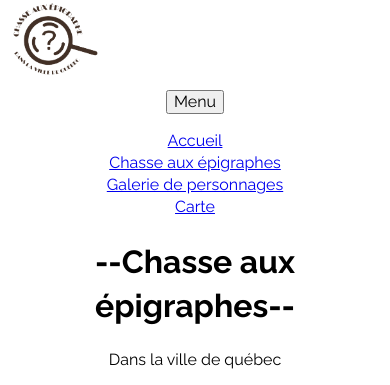
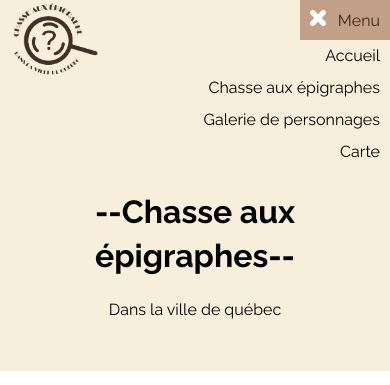
Before and after one commit to RaphaelGosselin/Epigraphe, a plain HTML site: page accueil/index.html in a window 390 px wide. Shown: the top 385 px of the page. Drawn offline with Linux system fonts and the light colour scheme; grey boxes are pictures that could not be loaded; a web font is replaced by a local one.

Commit message:
header mobile fait

```diff
--- a/accueil/index.html
+++ b/accueil/index.html
@@ -4,24 +4,24 @@
     <meta charset="UTF-8">
     <meta name="viewport" content="width=device-width, initial-scale=1.0">
     <title>Chasse aux épigraphes</title>
-
     <link rel="stylesheet" href="/assets/css/maitre/styleSheet.css">
+    <script src="/assets/js/menu.js" defer></script>
 </head>
 <body>
         <header>
           <div class="header_container">
             <div class="header__img">
             <img src="/assets/images/logo_finale.png" alt="Logo Chasse aux épigraphes" class="header__logo">
+            </div>
+              <nav class="header__nav">
+                <ul class="nav__list">
+                  <li class="nav__list-item"><a href="/accueil/index.html" class="nav__link">Accueil</a></li>
+                  <li class="nav__list-item"><a href="/chasse/index.html" class="nav__link">Chasse aux épigraphes</a></li>
+                  <li class="nav__list-item"><a href="/galerie/index.html" class="nav__link">Galerie de personnages</a></li>
+                  <li class="nav__list-item"><a href="/carte/index.html" class="nav__link">Carte</a></li>
+                </ul>
+              </nav>
           </div>
-          <button class="btn_menu" aria-label="Menu">Menu</button>
-          <nav class="header__nav">
-            <ul>
-              <li><a href="/accueil/index.html">Accueil</a></li>
-              <li><a href="/chasse/index.html">Chasse aux épigraphes</a></li>
-              <li><a href="/galerie/index.html">Galerie de personnages</a></li>
-              <li><a href="/carte/index.html">Carte</a></li>
-            </ul>
-          </nav>
             <div class="title">
               <h1><span>--</span>Chasse aux épigraphes<span>--</span></h1>
               <p>Dans la ville de québec</p>
--- a/assets/css/footer_header/header.css
+++ b/assets/css/footer_header/header.css
@@ -1,13 +1,168 @@
+header {
+    background-color: var(--color-background);
+}
 nav>ul {
     list-style: none;
     padding: 0;
 }
+/* logo */
 .header__img {
     width: 10rem;
 }
 .header__logo {
     width: 100%;
 }
-header {
+.header__nav{
+    text-align: right;
+    /* align-self: center; */
+}
+/* bande de nav */
+.header_container {
+    justify-content: space-between;
+    display: flex;
+    flex-wrap: nowrap;
+}
+.title {
     text-align: center;
 }
+.title p {
+    padding-bottom: 5rem;
+}
+/* menu hamburger */
+.nav__control:before{
+    background-image:url(../../images/ico-fermer.svg);
+    display: inline-block;
+    content:"";
+    width:1em;
+    height:1em;
+    /* compléter pour afficher l’icône X */
+    }
+    .nav--closed .nav__control:before{
+    /* compléter pour afficher l’icône Hamburger */
+    background-image: url(../../images/ico-menu.svg);
+    content: "";
+    width: 1em;
+    height: 1em;
+    }
+/* Bouton du menu */
+.nav__span {
+    padding-left: 1.2rem;
+}
+.nav__control {
+    background-color: var(--color-btn);
+    color: var(--color-texte);
+    border: none;
+    padding: 10px;
+    min-width: 40px;
+}
+
+@media (min-width: 600px) {
+    .nav__control {
+        display: none;
+    }
+}
+
+.nav__control:hover,
+.nav__control:active {
+    color: #fff;
+}
+
+.nav__control:focus {
+    /* En mettant la règle outline: none;, les styles du navigateur
+     * pour les éléments en cours de focus sont effacés. Il faut alors
+     * les remplacer par d'autres styles qui peuvent être plus
+     * en accord avec la direction visuelle du projet.
+     */
+    outline: none;
+    /* AUTRES STYLES EN REMPLACEMENT DU OUTLINE */
+    /*
+     * Les règles outline-offset et outline permettent
+     * de modifier l'apparence du outline par défaut des navigateurs.
+     */
+    outline-offset: -5px;
+    outline:var(--color-Y) auto 5px;
+}
+
+
+.nav__control:before {
+    display: inline-block;
+    content: "";
+    width: 1em;
+    height: 1em;
+    /* compléter pour afficher l’icône X */
+}
+/* Liste du menu */
+.nav__list {
+    margin: 0;
+    padding: 0;
+    list-style: none;
+    max-height: none;
+}
+
+@media (min-width: 600px) {
+    .nav__list-item {
+        display: inline-block;
+    }
+}
+
+/* Liens du menu */
+.nav__link {
+    display: block;
+    padding: 5px 10px;
+    width: 100%;
+}
+
+.nav__link:link,
+.nav__link:visited {
+    text-decoration: none;
+    color: inherit;
+}
+
+.nav__link:hover {
+    color: var(--color-Y);
+}
+
+.nav__link:active {
+    color: var(--color-Y);
+}
+
+
+.nav__link:focus {
+    outline-offset: -5px;
+    outline: var(--color-Y) auto 5px;
+}
+
+/** Une classe nav__link--active
+    sert à définir un état différent
+    pour l'item de menu actif
+    **/
+.nav__link--active {
+    border-left: 5px solid var(--color-Y);
+}
+
+@media (min-width: 600px) {
+    .nav__link--active {
+        border-left: none;
+        border-bottom: 5px solid var(--color-Y);
+    }
+}
+
+
+/* L'ajout par JavaScript de la classe .js
+ * permet de rédiger des sélecteurs conditionnels à ce que Javascript est actif
+ * De cette façon,
+ *** en l'absence de JavaScript le menu restera visible et accessible
+ *** en présence de JavaScript le menu est caché
+ */
+@media (max-width: 599px) {
+    .js .nav__list {
+        max-height: 100vh;
+        overflow: hidden;
+        transition: max-height 2s;
+    }
+
+    .js .nav--closed .nav__list {
+        max-height: 0;
+        transition: max-height 0.5s;
+    }
+}
--- /dev/null
+++ b/assets/js/menu.js
@@ -0,0 +1,66 @@
+/**
+ * @file Un menu simple, responsive bâti en amélioration progressive.
+ * @version v3
+ *
+ */
+
+//*******************
+// Déclaration d'objet(s)
+//*******************
+
+let menu = {
+    javascriptEnabled: document.body.classList.add("js"),
+    txtNavClosed: 'Menu',
+    txtNavOpen: 'Fermer',
+    tagButton: null,
+    tagSpan: null,
+    tagNav: document.querySelector(".header__nav"),
+
+    configurerNav: function ()
+    {
+      //********** Création du bouton du menu mobile
+
+      // On crée VIRTUELLEMENT un bouton et un span (pour le texte du bouton)
+      this.tagButton = document.createElement("button");
+      this.tagSpan = document.createElement("span");
+
+      // On ajoute le span dans le bouton
+      this.tagButton.appendChild(this.tagSpan);
+
+      // On ajoute des classes au Button et au span
+      this.tagButton.className = 'nav__control';
+      this.tagSpan.className = 'nav__span';
+
+      // On place le texte du Button dans son conteneur span
+      this.tagSpan.innerHTML = this.txtNavClosed;
+
+      // On ajoute le Button dans le html:
+      // plus précisément comme premier enfant dans le nav
+      this.tagNav.prepend(this.tagButton);
+
+      // Ajout de l'écouteur d'événement sur le bouton du menu
+      this.tagButton.addEventListener('click', function () {menu.ouvrirFermerNav();});
+    },
+
+    ouvrirFermerNav: function ()
+    {
+      // On bascule (ajoute ou enlève) la classe de fermeture du menu
+      this.tagNav.classList.toggle("nav--closed");
+
+      // On change le texte du bouton selon l'état du menu
+      if (this.tagNav.classList.contains("nav--closed"))
+      {
+        this.tagSpan.innerHTML = this.txtNavClosed;
+      }
+      else
+      {
+        this.tagSpan.innerHTML = this.txtNavOpen;
+      }
+    }
+  };
+
+
+  //*******************
+  // Écouteurs d'événements
+  //*******************
+  window.addEventListener('load', function () { menu.configurerNav(); });
```
Also changed, not shown: assets/html/header.html (+22 -9 lines), assets/images/aaa.png (deleted), assets/images/ico-fermer.svg (added), assets/images/ico-menu.svg (added), assets/js/aaa.js (deleted), 1 other file.
